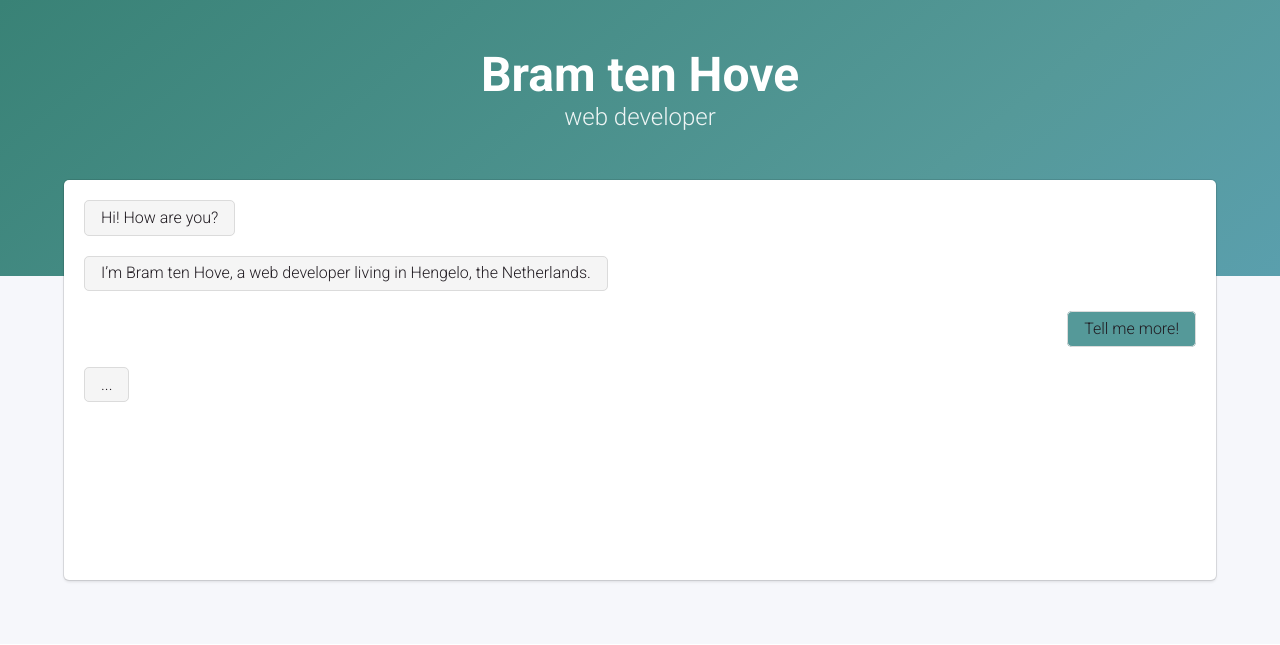
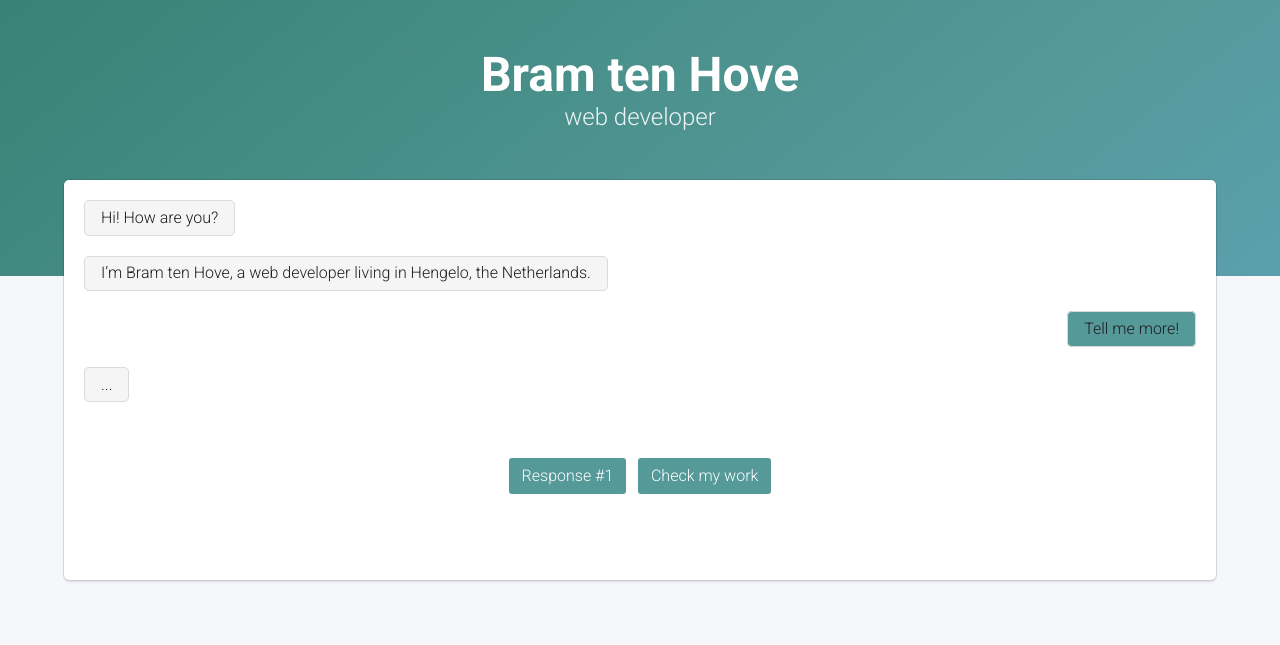
Before and after one commit to bramtenhove/bramtenhove.nl, a PHP site: page / in a window 1280 px wide. Shown: the top 645 px of the page. Run offline with PHP 8.4, Linux system fonts and the light colour scheme; some libraries are stand-ins or nearby versions; some web fonts are replaced.

Commit message:
Add buttons

```diff
--- a/index.html
+++ b/index.html
@@ -65,6 +65,14 @@
           ...
         </div>
       </article>
+    </div>
+  </div>
+
+  <div class="columns responses">
+    <div class="column has-text-centered">
+      <a class="button is-primary">Response #1</a>
+      &nbsp;
+      <a class="button is-primary">Check my work</a>
     </div>
   </div>
 </div>
--- a/source/styles/base/_chat.scss
+++ b/source/styles/base/_chat.scss
@@ -9,3 +9,7 @@
     background-color: $primary;
   }
 }
+
+#chat .responses {
+  margin-top: 2rem;
+}
```
Also changed, not shown: assets/css/main.css.
